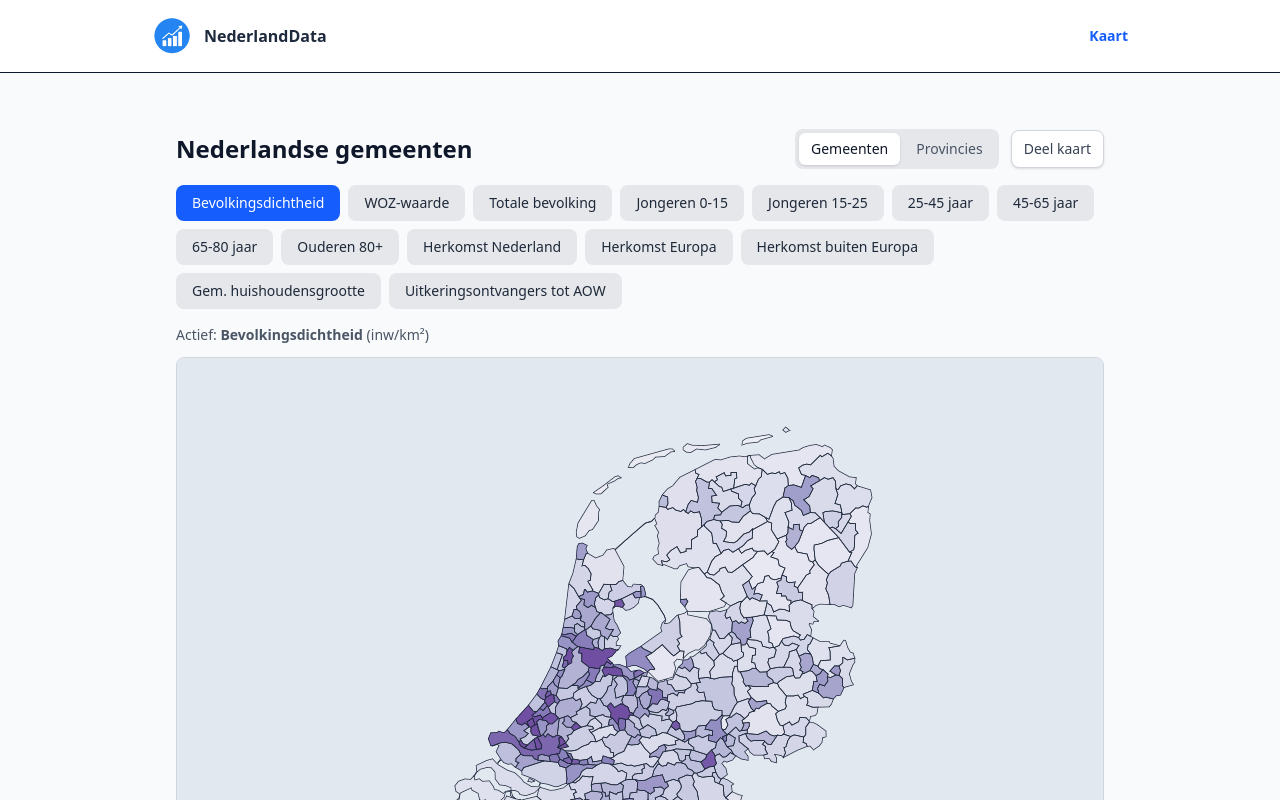
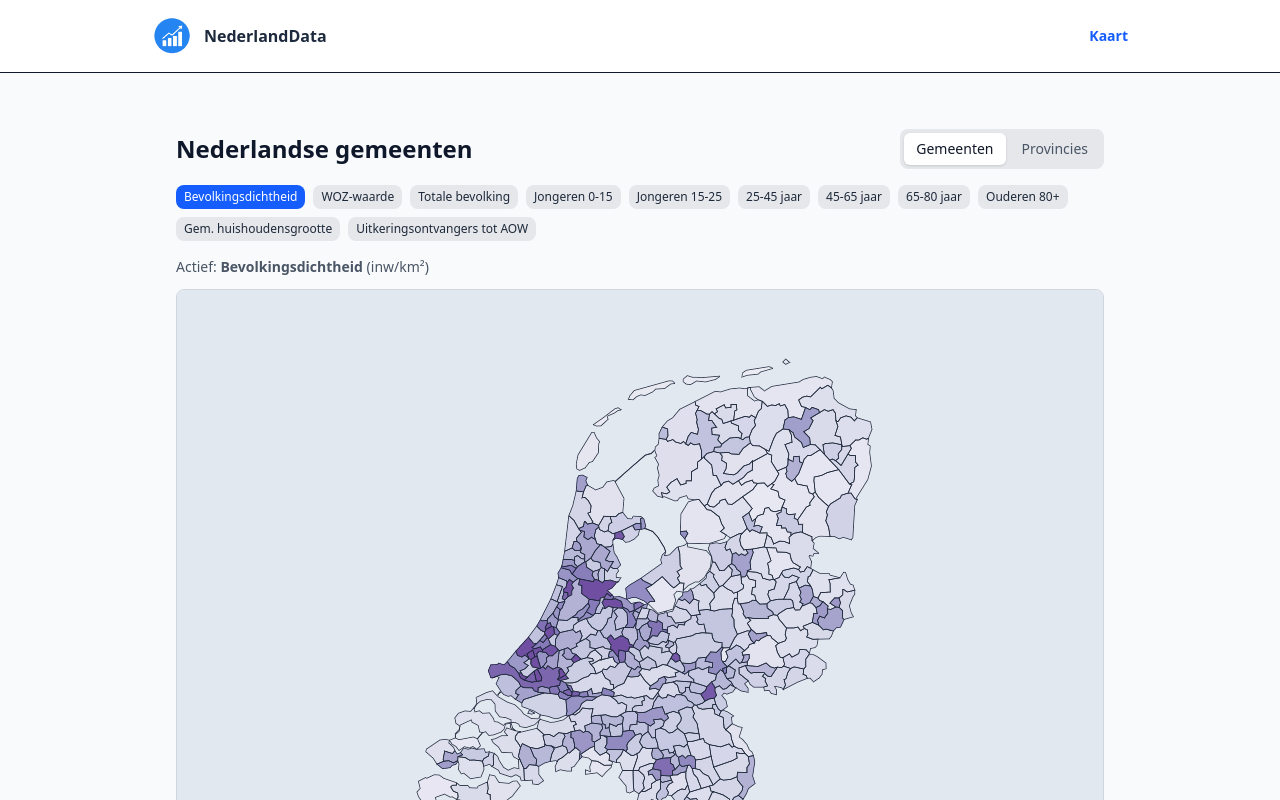
Before and after one commit to nederlanddata/test, a Next.js app: page / in a window 1280 px wide. Shown: the top 800 px of the page. Built offline with nearby package versions, Linux system fonts and the light colour scheme.

Commit message:
Update page.tsx

```diff
--- a/app/page.tsx
+++ b/app/page.tsx
@@ -51,21 +51,21 @@ const ONDERWERPEN = [
     label: 'Ouderen 80+',
     eenheid: '%',
   },
-  {
-    key: 'herkomstNederland',
-    label: 'Herkomst Nederland',
-    eenheid: '%',
-  },
-  {
-    key: 'herkomstEuropaExclNederland',
-    label: 'Herkomst Europa',
-    eenheid: '%',
-  },
-  {
-    key: 'herkomstBuitenEuropa',
-    label: 'Herkomst buiten Europa',
-    eenheid: '%',
-  },
+  // {
+  //   key: 'herkomstNederland',
+  //   label: 'Herkomst Nederland',
+  //   eenheid: '%',
+  // },
+  // {
+  //   key: 'herkomstEuropaExclNederland',
+  //   label: 'Herkomst Europa',
+  //   eenheid: '%',
+  // },
+  // {
+  //   key: 'herkomstBuitenEuropa',
+  //   label: 'Herkomst buiten Europa',
+  //   eenheid: '%',
+  // },
   {
     key: 'gemiddeldeHuishoudensgrootte',
     label: 'Gem. huishoudensgrootte',
@@ -636,14 +636,14 @@ export default function KaartPage() {
 
           </div>
 
-          <button
+          {/* <button
             onClick={kopieerLink}
             className="inline-flex items-center gap-2 px-3 py-2 text-sm font-medium text-gray-700 bg-white border border-gray-300 rounded-lg shadow-sm hover:bg-gray-50 transition-colors"
           >
             {gekopieerd
               ? 'Link gekopieerd!'
               : 'Deel kaart'}
-          </button>
+          </button> */}
 
         </div>
       </div>
@@ -658,7 +658,7 @@ export default function KaartPage() {
             onClick={() =>
               setActiefOnderwerp(o.key)
             }
-            className={`px-4 py-2 rounded-lg text-sm font-medium transition-colors ${
+            className={`px-2 py-1 rounded-lg text-xs font-medium transition-colors ${
               actiefOnderwerp === o.key
                 ? 'bg-blue-600 text-white'
                 : 'bg-gray-200 hover:bg-gray-300 text-gray-800'
```
